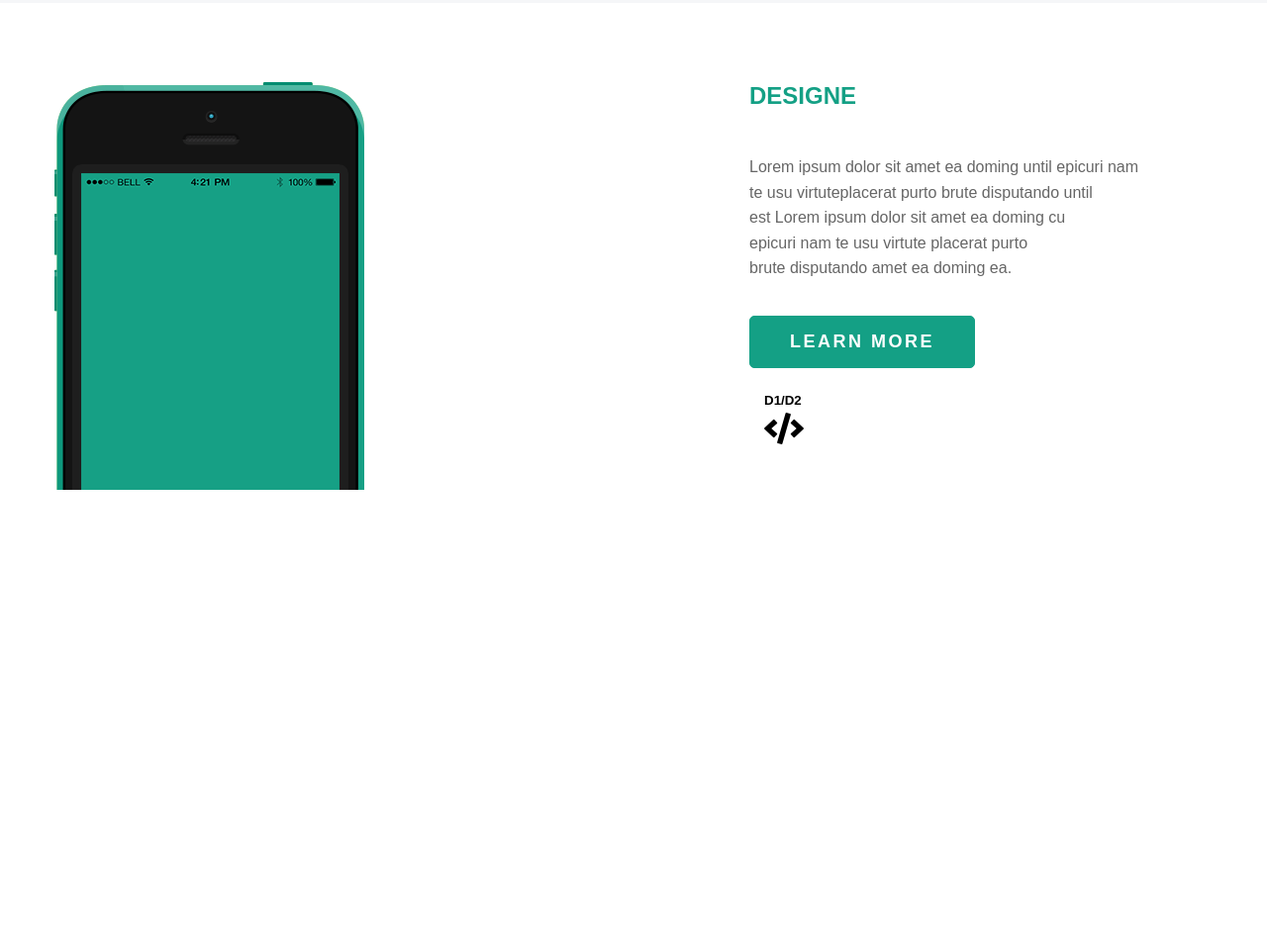
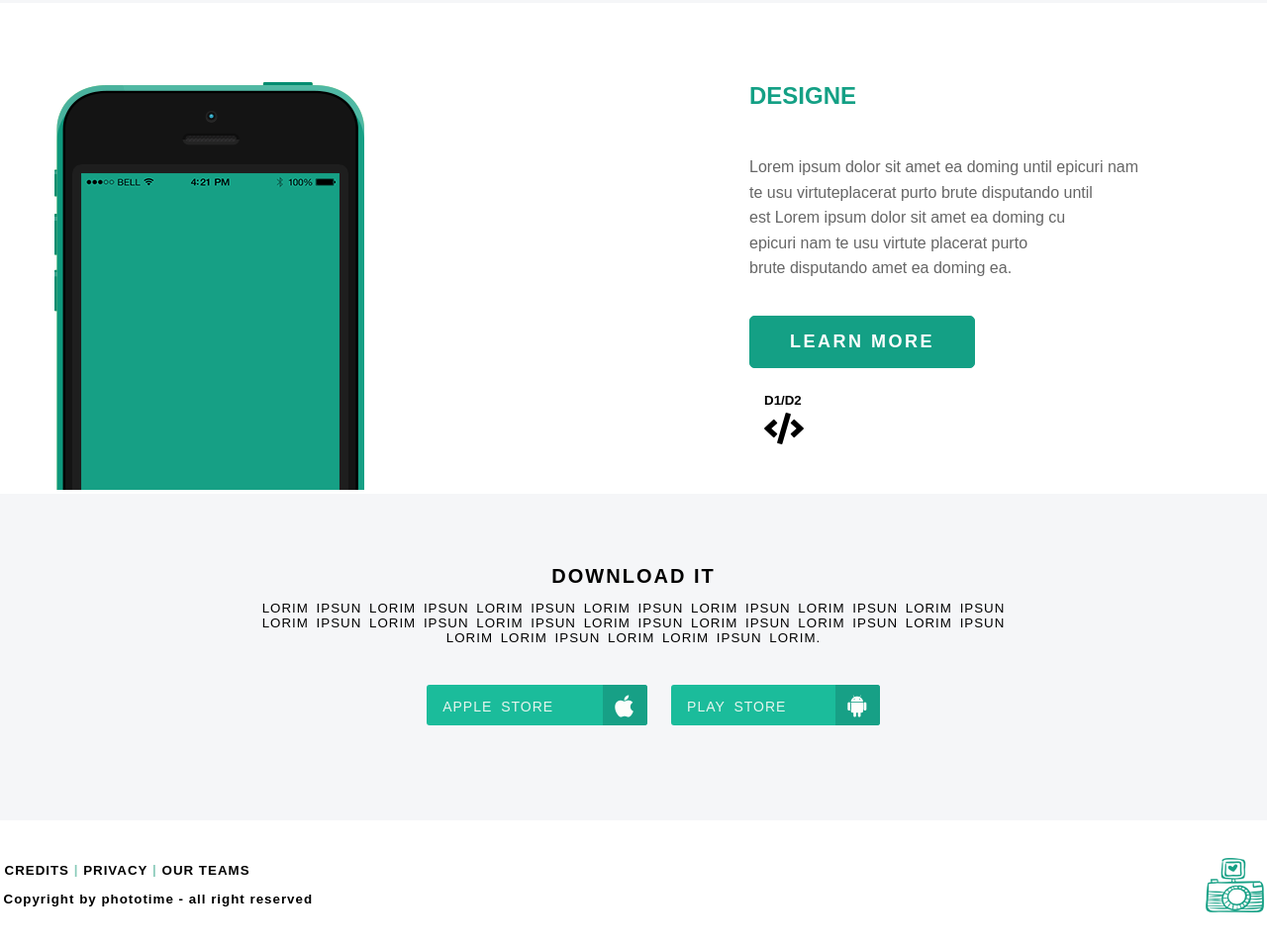
Before and after one commit to Ismail580/TFront-task1, a plain HTML site: page index.html in a window 1280 px wide. Shown: the part 1274-2233 px from the top of the page at 99% size. Before the commit the page ends 1773 px from the top, so only its background shows below. Drawn offline with Linux system fonts and the light colour scheme.

Commit message:
Add store section and footer

```diff
--- a/css/main.css
+++ b/css/main.css
@@ -134,3 +134,119 @@ body{
 .content .info h2,
 .content-2 .info h2,
 .content-2 .image img{padding-top: 80px}
+
+/* Start store section */
+
+#store {
+    text-transform: uppercase;
+    background-color: #F5F6F8;
+    text-align: center;
+    padding-bottom: 70px;
+    padding-top: 25px;
+}
+
+#store h6 {
+    font-size: 15pt;
+    letter-spacing: 2px;
+    margin-bottom: 10px;
+}
+
+#store p {
+    width: 800px;
+    margin-right: auto;
+    margin-left: auto;
+    word-spacing: 3px;
+    letter-spacing: 1px;
+    font-size: 10pt;
+}
+
+#store ul {
+    margin-top: 30px;
+}
+
+#store ul li {
+    display: inline-block;
+    background-color: #1BBC9B;
+    padding-left: 16px;
+    border-radius: 3px;
+    margin: 10px;
+}
+
+#store ul li a {
+    text-decoration: none;
+    color: #E6F5EE;
+    word-spacing: 4px;
+    letter-spacing: 1px;
+}
+
+#store ul li a span {
+    font-size: 10.5pt;
+    margin-right: 40px;
+    position: relative;
+    top: -4px;
+}
+
+#store ul li a .fab {
+    color: #FCFEFB;
+    background-color: #17A086;
+    font-size: 19pt;
+    width: 45px;
+    height: 32px;
+    padding-top: 9px;
+    border-radius: 0px 3px 3px 0px;
+}
+
+
+
+/* End store section */
+
+/* Start footer */
+
+footer {
+    width: 1273px;
+    margin-right: auto;
+    margin-left: auto;
+    padding-top: 30px;
+    padding-bottom: 30px;
+    letter-spacing: 1px;
+}
+
+footer ul {
+    margin-left: -39px;
+    text-transform: uppercase;
+    font-size: 10pt;
+    margin-bottom: 0px;
+    font-weight: bold;
+}
+
+footer ul li {
+    display: inline-block;
+}
+
+footer ul li a {
+    text-decoration: none;
+    color: black;
+}
+
+footer ul .pole {
+    color: #88CAB9;
+    position: relative;
+    top: -1px;
+}
+
+footer p {
+    display: inline-block;
+    font-size: 10pt;
+    font-weight: bold;
+}
+
+footer img {
+    float: right;
+    margin-top: -20px;
+}
+
+footer .clear {
+    clear: both;
+}
+
+/* End footer */
--- a/index.html
+++ b/index.html
@@ -81,5 +81,41 @@
 
         <!-- End Content-2 -->
 
+        <!-- Start store section -->
+
+        <section id="store">
+            <h6>download it</h6>
+            <p>lorim ipsun lorim ipsun lorim ipsun lorim ipsun lorim ipsun lorim ipsun lorim ipsun lorim ipsun lorim ipsun lorim ipsun lorim ipsun lorim ipsun lorim ipsun lorim ipsun lorim lorim ipsun lorim lorim ipsun lorim.</p>
+            <ul>
+                <li>
+                    <a href="#">
+                        <span>apple store</span>
+                        <i class="fab fa-apple"></i>
+                    </a>
+                </li>
+                <li>
+                    <a href="#">
+                        <span>play store</span>
+                        <i class="fab fa-android"></i>
+                    </a>
+                </li>
+            </ul>
+        </section>
+
+        <!-- End store section -->
+
+        <footer>
+            <ul>
+                <li><a href="#">credits</a></li>
+                <li class="pole">|</li>
+                <li><a href="#">privacy</a></li>
+                <li class="pole">|</li>
+                <li><a href="#">our teams</a></li>
+            </ul>
+            <p>Copyright by phototime - all right reserved</p>
+            <img src="images/logo-green.png">
+            <div class="clear"></div>
+        </footer>
+
     </body>
 </html>
```
